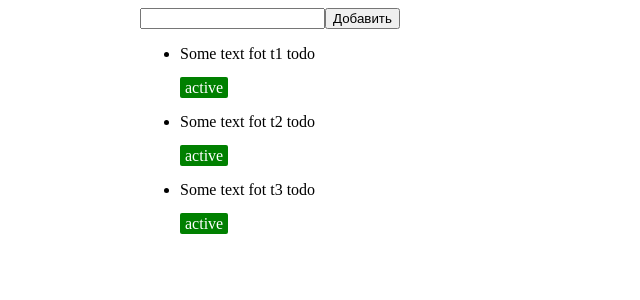
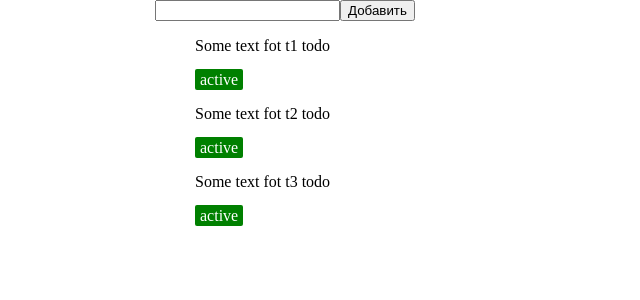
Before and after one commit to xolesteroll/our-todo-app, a React (Create React App) app: page / in a window 1280 px wide. Shown: the top 300 px of the page, without its empty margins (0-640 px from the left). Built offline with nearby package versions, Linux system fonts and the light colour scheme.

Commit message:
wrapped todoItem with react memo, to emit extra renders, not working on status change

```diff
--- a/src/components/Todos/TodoItem/TodoItem.js
+++ b/src/components/Todos/TodoItem/TodoItem.js
@@ -2,7 +2,8 @@ import React, {useState} from 'react';
 
 import c from './TodoItem.module.css'
 
-const TodoItem = ({id, text, status, onRemoveTodo, onChangeTodoStatus, statusesList}) => {
+const TodoItem = React.memo(({id, text, status, onRemoveTodo, onChangeTodoStatus, statusesList}) => {
+    console.log('render')
     const [editStatusMode, setEditStatusMode] = useState(false)
 
     const onDoubleClickHandler = () => {
@@ -14,8 +15,7 @@ const TodoItem = ({id, text, status, onRemoveTodo, onChangeTodoStatus, statusesL
         setEditStatusMode(false)
     }
 
-    const currentStatus = statusesList.find(s => s.id === status)
-    const currentStatusColor = currentStatus.color
+    const currentStatusColor = statusesList.find(s => s.id === status).color
 
     return (
         <li className={c.listItem}>
@@ -38,6 +38,6 @@ const TodoItem = ({id, text, status, onRemoveTodo, onChangeTodoStatus, statusesL
             <button className={c.deleteBtn} onClick={() => onRemoveTodo(id)}>delete</button>
         </li>
     );
-};
+});
 
 export default TodoItem;
--- a/src/components/Todos/TodosList.js
+++ b/src/components/Todos/TodosList.js
@@ -3,6 +3,8 @@ import {useDispatch, useSelector} from "react-redux";
 import {todosActions} from "../../store/slices/todosSlice";
 
 import TodoItem from "./TodoItem/TodoItem";
+
+import s from './TodosList.module.css'
 
 
 const TodosList = () => {
@@ -36,24 +38,24 @@ const TodosList = () => {
         dispatch(todosActions.changeStatus({id, status}))
     }
 
+    const todosList = todos.map(t => <TodoItem
+        key={t.id}
+        id={t.id}
+        status={t.status}
+        text={t.text}
+        onRemoveTodo={onRemoveTodoHandler}
+        onChangeTodoStatus={onChangeTodoStatusHandler}
+        statusesList={statusesList}
+    />)
+
 
     return (
         <>
             <input value={text} onChange={onTextChangeHandler} type="text"/>
             <button onClick={onAddTodoHandler}>Добавить</button>
-
-            <ul>
-                {todos.map(t => <TodoItem
-                    key={t.id}
-                    id={t.id}
-                    status={t.status}
-                    text={t.text}
-                    onRemoveTodo={onRemoveTodoHandler}
-                    onChangeTodoStatus={onChangeTodoStatusHandler}
-                    statusesList={statusesList}
-                />)}
+            <ul className={s.todoList}>
+                {todosList}
             </ul>
-
         </>
     );
 };
--- a/src/index.css
+++ b/src/index.css
@@ -0,0 +1,14 @@
+html {
+    box-sizing: border-box;
+}
+*, *:before, *:after {
+    box-sizing: inherit;
+}
+
+body {
+    margin: 0;
+}
+
+ol, ul {
+    list-style: none;
+}
```
Also changed, not shown: src/components/Todos/TodosList.modeule.css (deleted), src/components/Todos/TodosList.module.css (added).
